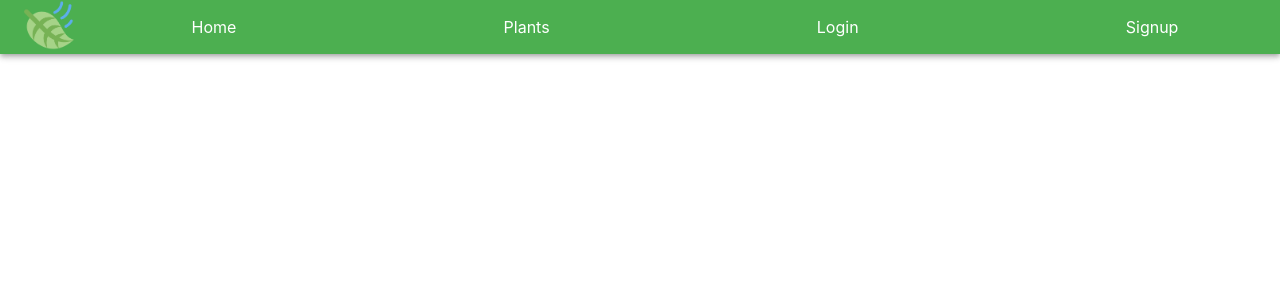
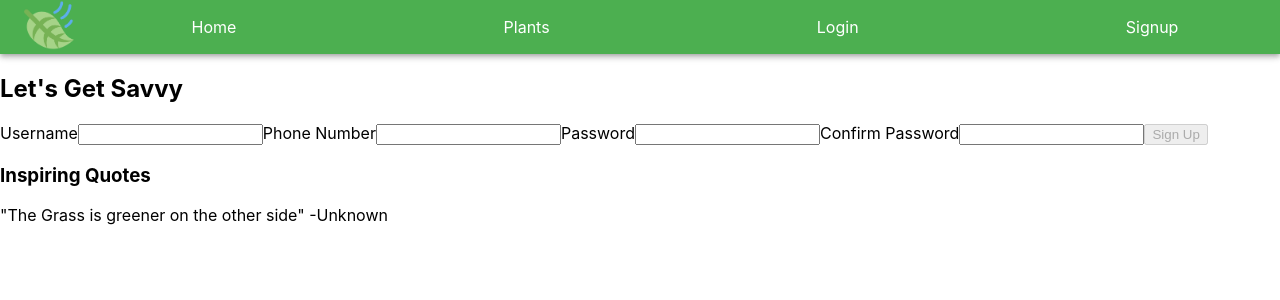
Before and after one commit to tt24-water-my-plants/front-end, a React (Create React App) app: page /signup in a window 1280 px wide. Shown: the top 300 px of the page. Built offline with nearby package versions, Linux system fonts and the light colour scheme.

Commit message:
functionality for private route, login, signup

```diff
--- a/src/App.js
+++ b/src/App.js
@@ -18,11 +18,11 @@ function App() {
     <NavBar/>
 <Switch>
 {/* <Route exact path='/'>
-  <Redirect to='/Home' />
+  <Redirect to='/Plants' />
 </Route> */}
-<Route exact path='/Plants' component={PlantPage} />
+<PrivateRoute exact path='/Plants' component={PlantPage} />
 <Route path='/login' exact component={Login}/>
-<Route path='/signup' exact component90={SignUp}/>
+<Route path='/signup' exact component={SignUp}/>
 <Route path='/Home' exact component={() => {
   window.location.href= 'https://water-my-plants-bw.vercel.app/'; return null;
 }}/>
--- a/src/Components/Login.js
+++ b/src/Components/Login.js
@@ -2,15 +2,19 @@ import React, { useState, useEffect } from 'react'
 import schema from '../validation/loginSchema'
 import * as yup from 'yup'
 import axios from 'axios'
+import { useHistory } from 'react-router-dom';
 
-const initialLoginValues = {name: '', password: ''}
+const initialLoginValues = {username: '', password: ''}
 const initialLoginErrors = {
-  name: '',
+  username: '',
   password: '',
 }
 const initialDisabled = true
 
 export default function Login() {
+
+  const { push } = useHistory();
+
     const [loginValues, setLoginValues] = useState(initialLoginValues)
     const [loginErrors, setLoginErrors] = useState(initialLoginErrors)
     const [disabled, setDisabled] = useState(initialDisabled)
@@ -46,17 +50,19 @@ export default function Login() {
       const loginSubmit = (evt) => {
         evt.preventDefault()
         const userCard = {
-          name: loginValues.name,
+          username: loginValues.username,
           password: loginValues.password
         }
         axios
           .post('https://water-my-plants-buildweek.herokuapp.com/api/auth/login', userCard)
           .then((res) => {
-          console.log(res.data)
+            console.log('successful login: ', res.data)
+            window.localStorage.setItem('token', res.data.token);
             setLoginValues(initialLoginValues)
+            push('/Plants')
           })
           .catch((err) => {
-          console.log(err)
+            console.log('Login Unsuccessful: ', err)
             setLoginValues(initialLoginValues)
           })
       }
@@ -70,9 +76,9 @@ export default function Login() {
           <label>
             Name
             <input
-              name='name'
+              name='username'
               type='text'
-              value={loginValues.name}
+              value={loginValues.username}
               onChange={change}
             />
           </label>
@@ -89,7 +95,7 @@ export default function Login() {
         </form>
         <h5>Forgot Password</h5>
         <div>
-          <div>{loginErrors.name}</div>
+          <div>{loginErrors.username}</div>
           <div>{loginErrors.password}</div>
         </div>
       </>
--- a/src/Components/Plant.js
+++ b/src/Components/Plant.js
@@ -2,7 +2,6 @@ import React from 'react';
 import './componentStyles/Plant.css';
 
 const Plant = (props) => {
-  console.log('props: ', props);
   return(
     <div className='plant-container'>
       {
--- a/src/Components/PrivateRoute.js
+++ b/src/Components/PrivateRoute.js
@@ -1,14 +1,20 @@
 import React from 'react';
-import { Redirect } from 'react-router-dom';
+import { Route, Redirect, useHistory } from 'react-router-dom';
 
 const PrivateRoute = ({ component: Component, ...rest }) => {
+
+  const { push } = useHistory();
+
   return(
-    <PrivateRoute
+    <Route
     {...rest}
     render={(props) => {
       if (window.localStorage.getItem('token')) {
+        console.log('found the token');
         return <Component {...props} />;
       } else {
+        console.log('cant find token');
+        push('/signup');
         <Redirect to='/signup' />;
       }
     }}
--- a/src/Components/SignUp.js
+++ b/src/Components/SignUp.js
@@ -2,23 +2,26 @@ import React, { useState, useEffect } from 'react'
 import schema from '../validation/signupSchema'
 import * as yup from 'yup'
 import axios from 'axios'
+import { useHistory } from 'react-router-dom';
 
 const initialSignupValues = {
     username: '',
-    phone: '',
+    phone_number: '',
     password: '',
     confirmP: '',
 }
 
 const initialSignupErrors = {
     username: '',
-    phone: '',
+    phone_number: '',
     password: '',
 }
 
 const initialDisabledSignup = true
 
 export default function SignUp() {
+
+  const { push } = useHistory();
 
     const [signupValues, setSignupValues] = useState(initialSignupValues)
     const [signupErrors, setSignupErrors] = useState(initialSignupErrors)
@@ -53,14 +56,18 @@ export default function SignUp() {
       evt.preventDefault()
       const userCard = {
         username: signupValues.username.trim(),
-        phone: signupValues.phone.trim(),
         password: signupValues.password.trim(),
+        phone_number: signupValues.phone_number.trim(),
       }
+      console.log(userCard);
       axios
-      .post('https://water-my-plants-buildweek.herokuapp.com/api/auth/login', userCard)
+        .post('https://water-my-plants-buildweek.herokuapp.com/api/auth/register', userCard)
         .then((res) => {
-        console.log(res.data)
+          console.log('data: ', res.data)
           setSignupValues(initialSignupValues)
+          window.localStorage.setItem('username', res.data.username);
+          window.localStorage.setItem('uid', res.data.id);
+          push('/login');
         })
         .catch((err) => {
           console.log(err)
@@ -87,9 +94,9 @@ export default function SignUp() {
           <label>
             Phone Number
             <input
-                name='phone'
+                name='phone_number'
                 type='integer'
-                value={signupValues.phone}
+                value={signupValues.phone_number}
                 onChange={signupChange}
             />
           </label>
@@ -111,11 +118,13 @@ export default function SignUp() {
             onChange={signupChange}
           />
           </label>
-          <button type = 'submit' disabled={disabledSignup}>Sign Up</button>
+          <button type = 'submit'
+           disabled={disabledSignup}
+           >Sign Up</button>
         </form>
         <div>
           <div>{signupErrors.username}</div>
-          <div>{signupErrors.phone}</div>
+          <div>{signupErrors.phone_number}</div>
           <div>{signupErrors.password}</div>
           {signupValues.password === signupValues.confirmP ? '' : <div>Passwords do not match</div>}
         </div>
--- a/src/validation/loginSchema.js
+++ b/src/validation/loginSchema.js
@@ -1,7 +1,7 @@
 import * as yup from 'yup'
 
 export default yup.object().shape({
-    name: yup
+    username: yup
     .string()
     .required('Name is required')
     .min(3, 'Name must be 3 characters long'),
--- a/src/validation/signupSchema.js
+++ b/src/validation/signupSchema.js
@@ -5,7 +5,7 @@ export default yup.object().shape({
         .string()
         .email()
         .required('Your username should be your email'),
-    phone: yup
+    phone_number: yup
         .number()
         .typeError('Please enter a valid phone number')
         .positive('You need positive numbers')
```
Lines whose indentation alone changed are shown as unchanged.
